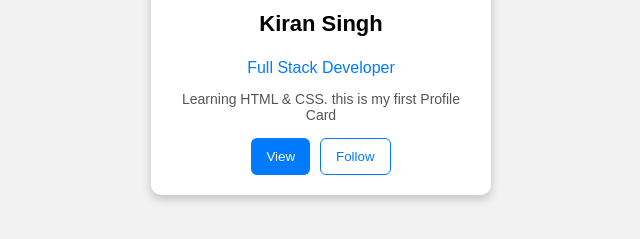
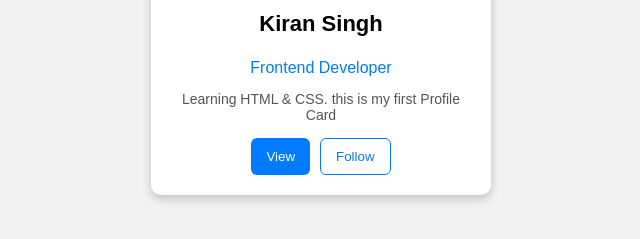
Before and after one commit to kirancodes22/profile-card-project, a plain HTML site: page index.html in a window 1280 px wide. Shown: the part 464-703 px from the top of the page, 319-959 px from the left. Drawn offline with Linux system fonts and the light colour scheme.

Commit message:
Update index.html

```diff
--- a/index.html
+++ b/index.html
@@ -12,7 +12,7 @@
 
         <img src="image.png" alt="Profile Photo">
         <p class="name">Kiran Singh</p>
-        <p class="role">Full Stack Developer</p>
+        <p class="role">Frontend Developer</p>
         <p class="bio">Learning HTML & CSS. this is my first Profile Card</p>
 
 
```
